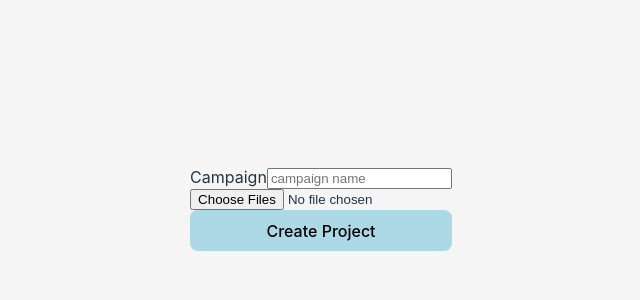
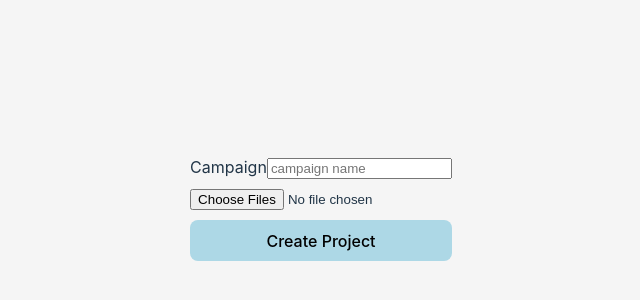
Before and after one commit to ygorcarmo/power-point-automation, a React (Vite) app: page / in a window 1280 px wide. Shown: the part 192-492 px from the top of the page, without its empty margins (319-959 px from the left). Built offline with nearby package versions, Linux system fonts and the light colour scheme.

Commit message:
added some space

```diff
--- a/src/App.css
+++ b/src/App.css
@@ -47,3 +47,7 @@
 form {
   display: grid;
 }
+
+form>* {
+  margin: 5px;
+}
```
